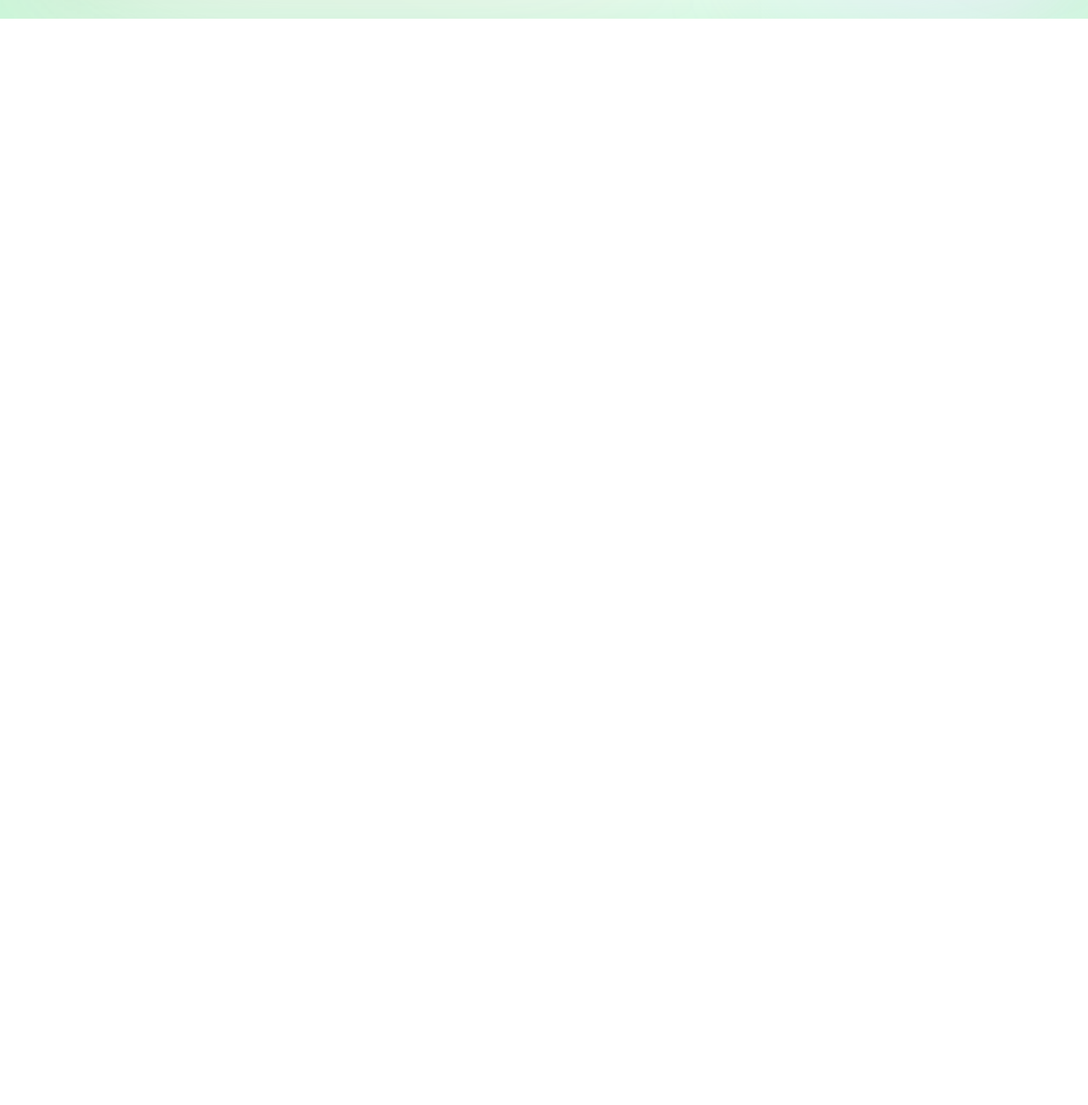
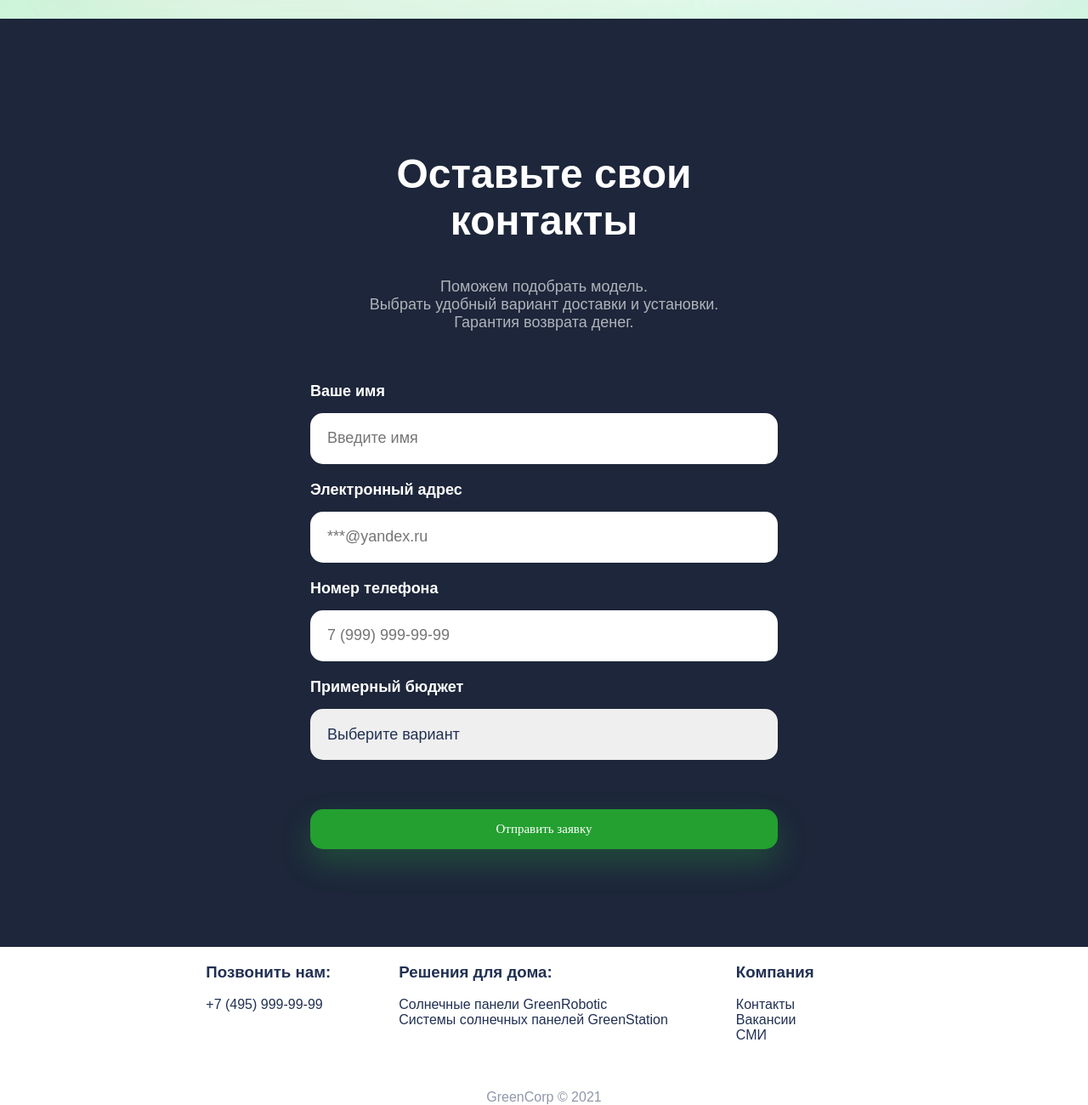
Before and after one commit to isetrakova92/green-corp-landing, a plain HTML site: page index.html in a window 1280 px wide. Shown: the part 798-2098 px from the top of the page at 85% size. Before the commit the page ends 820 px from the top, so only its background shows below. Drawn offline with Linux system fonts and the light colour scheme; a web font is replaced by a local one.

Commit message:
Вторая версия проекта

```diff
--- a/index.html
+++ b/index.html
@@ -24,5 +24,61 @@
       <img class="about__image" src="img/solar-panel.png">
     </div>
   </section>
+  <section class="form">
+    <div class="form__container">
+      <h1>Оставьте свои контакты</h1>
+      <p>Поможем подобрать модель. <br> Выбрать удобный вариант доставки и установки. <br> Гарантия возврата денег.</p>
+      <form>
+        <div class="form__group">
+          <label for="name">Ваше имя</label>
+          <input type="text" placeholder="Введите имя" id="name">
+        </div>
+        <div class="form__group">
+          <label for="email">Электронный адрес</label>
+          <input type="email" placeholder="***@yandex.ru" id="email">
+        </div>
+        <div class="form__group">
+          <label for="phon">Номер телефона</label>
+          <input type="tel" placeholder="7 (999) 999-99-99" id="phon">
+        </div>
+        <div class="form__group">
+          <label for="budget">Примерный бюджет</label>
+            <select id="budget">
+            <option selected disabled>Выберите вариант</option>
+            <option value="10-30">10 000₽ – 30 000₽ </option>
+            <option value="30-60">30 000₽ – 60 000₽</option>
+            <option value="60-100">60 000₽ – 100 000₽</option>
+            <option value="100+">100 000₽</option>
+          </select>
+        </div>
+        <br>
+          <button type="submit" class="from__submit">Отправить заявку</button>
+      </form>
+    </div>
+  </section>
 </body>
+<footer>
+  <div class="footer__container">
+    <div class="footer__group">
+      <h3>Позвонить нам:</h3>
+      <div class="footer__links">
+        <a href="tel:74959999999">+7 (495) 999-99-99</a>
+      </div> </div>
+      <div class="footer__group">
+        <h3>Решения для дома:</h3>
+        <div class="footer__links">
+          <a href="#">Солнечные панели GreenRobotic </a>
+          <a href="#">Системы солнечных панелей GreenStation</a>
+        </div> </div>
+        <div class="footer__group">
+          <h3>Компания</h3>
+          <div class="footer__links">
+            <a href="#">Контакты </a>
+            <a href="#">Вакансии</a>
+            <a href="#">СМИ</a>
+          </div> </div>
+  </div>
+  <div class="footer__copyright">GreenCorp © 2021</div>
+
+</footer>
 </html>
--- a/main.css
+++ b/main.css
@@ -78,3 +78,126 @@ header {
       .about__info {
         max-width: 550px;
       }
+
+      .form__container {
+        width: 550px;
+      }
+
+     .form {
+      background-color: #1D263A;
+      color: #fff;
+      padding-top: 115px;
+      padding-bottom: 115px;
+      text-align: center;
+      display: flex;
+      justify-content: center;
+      align-items: center;
+     }
+
+     .form h1 {
+      font-size: 48px;
+     }
+
+     .form p {
+      font-size: 18px;
+      opacity: 0.65;
+     }
+
+     .form__group {
+      display: flex;
+      flex-direction: column;
+      text-align: left;
+
+     }
+
+     .form form {
+      display: grid;
+      grid-gap: 20px;
+      margin-top:60px;
+     }
+
+     .form label {
+      font-size: 18px;
+      font-weight: 600;
+      padding-bottom: 15px;
+     }
+
+     .form select {
+      font-size: 18px;
+      color: #213053;
+      height: 60px;
+      padding: 0 20px 0 20px;
+      border-radius: 15px;
+      border: none;
+     }
+
+     .form input {
+      font-size: 18px;
+      color: #213053;
+      height: 60px;
+      padding: 0 20px 0 20px;
+      border-radius: 15px;
+      border: none;
+     }
+
+     .form__submit {
+      font-size: 18px;
+      font-weight: 600;
+      margin-top: 40px;
+     }
+
+     select {
+      appearance: none;
+    }
+
+     input {
+      outline: none;
+    }
+
+     button:hover {
+      background-color: #f6980c;
+      box-shadow: 0 16px 36px rgba(246 152 12 / 20%)
+
+     }
+
+    .button {
+      transition: background-color 0.3s;
+      transition: margin-right 1s ease-in;
+    }
+
+    .footer {
+      padding: 90px 20px 90px 20px;
+      font-size: 16px;
+      font-weight: 600p;
+    }
+
+    .footer__container{
+      display: flex;
+      justify-content:center;
+    }
+
+    .footer__copyright{
+      text-align: center;
+      margin-top: 40px;
+      opacity: 0.5;
+    }
+
+    .footer__group {
+      margin-right: 80px;
+    }
+
+    .footer h3 {
+      font-size: 16px;
+      opacity: 0.7;
+      margin-bottom: 30px;
+    }
+
+    .footer__links {
+      display: flex;
+      flex-direction: column;
+      margin-bottom: 15px;
+    }
+
+    .footer a {
+      margin-bottom: 15px;
+    }
```
Also changed, not shown: 1 other file.
